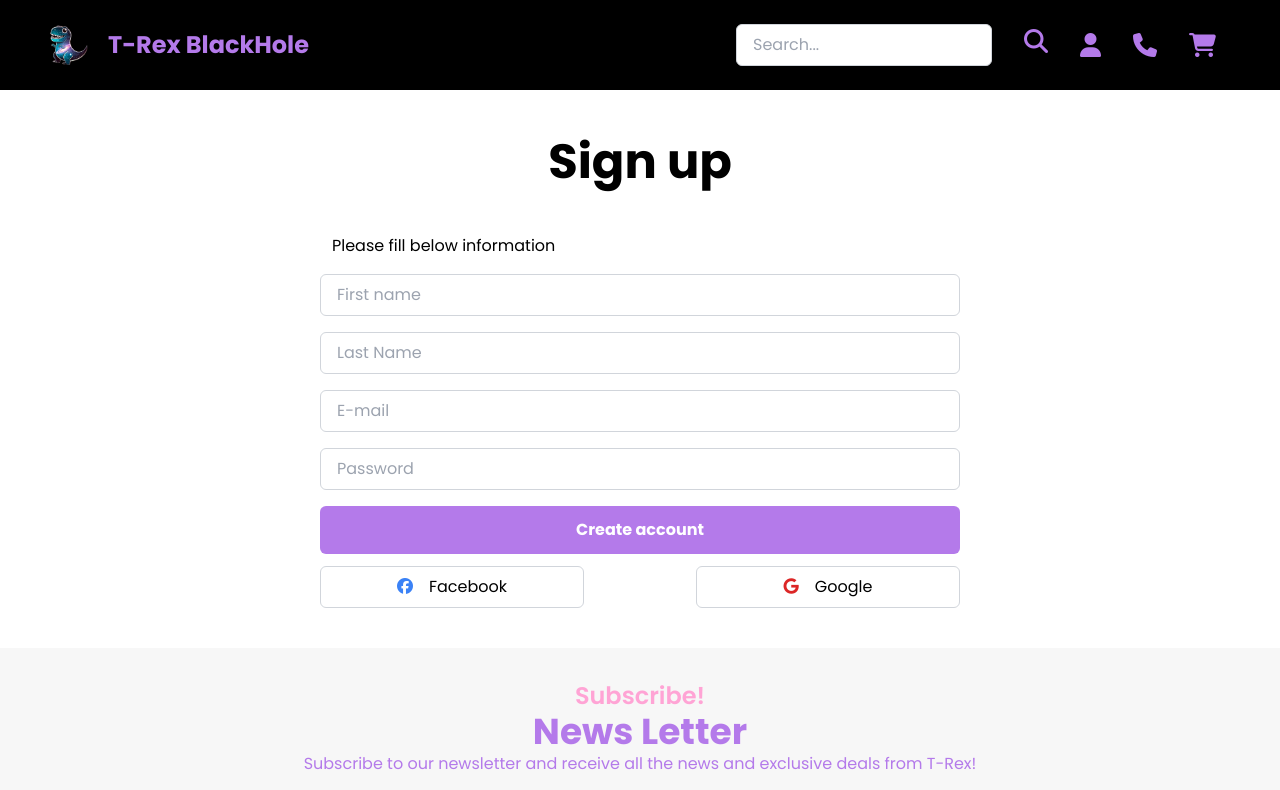
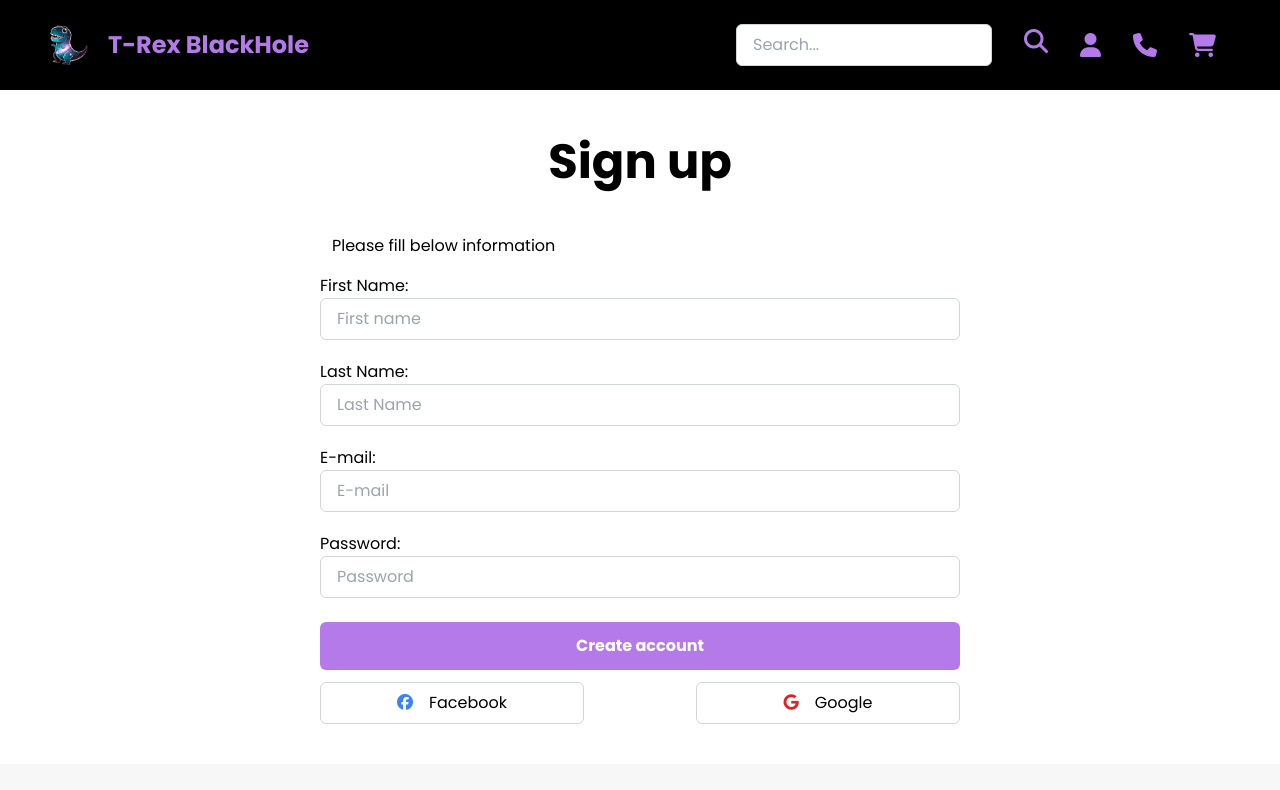
Before and after one commit to T-Rex-Back-Hole/Art-toy_Project, a React (Vite) app: page /register in a window 1280 px wide. Shown: the top 790 px of the page. Built offline with nearby package versions, Linux system fonts and the light colour scheme; no server answers.

Commit message:
update form validation

```diff
--- a/App.jsx
+++ b/App.jsx
@@ -10,10 +10,12 @@ import DetailModel from "./src/components/DetailModel";
 import Arttoy from "./src/pages/Arttoy";
 import Heroes from "./src/pages/Heroes";
 import Register from "./src/pages/Register";
-import PersonalInformation from "./src/pages/Personal-info";
+import Account from "./src/pages/Account";
+import { DataProvider } from "./src/components/DataProvider";
 
 const App = () => {
   return (
+    <DataProvider>
       <Router>
         <Navbar />
         <Routes>
@@ -21,14 +23,15 @@ const App = () => {
           <Route path="/login" element={<Login />} />
           <Route path="/contact" element={<Contact />} />
           <Route path="/cart" element={<Cart />} />
-        <Route path="/detail-model" element={<DetailModel />} />
           <Route path="/art-toy" element={<Arttoy />} />
           <Route path="/hero" element={<Heroes />} />
+          <Route path="/detail/:id" element={<DetailModel />} />
           <Route path="/register" element={<Register />} />
-        <Route path="/personal" element={<PersonalInformation />} />
+          <Route path="/account" element={<Account />} />
         </Routes>
         <Footer />
       </Router>
+    </DataProvider>
   );
 };
 
--- a/src/components/Hero.jsx
+++ b/src/components/Hero.jsx
@@ -1,25 +1,68 @@
-import React from "react";
+import React, { useEffect } from "react";
+import { Link } from "react-router-dom";
+import { useData } from "../components/DataProvider";
 
 const Hero = () => {
+  const { products, loading, error, fetchData } = useData();
+  const heroData = products.filter((product) => product.category === "Hero");
+
+  useEffect(() => {
+    if (!products.length) {
+      fetchData();
+    }
+  }, [products, fetchData]);
+
+  if (loading) {
     return (
-    <>
-      <section id="slider-container">
-        <div id="slider-wrap" className="relative max-w-*">
+      <div className="flex items-center justify-center min-h-screen bg-gray-100">
+        <p className="text-xl text-gray-700">Loading...</p>
+      </div>
+    );
+  }
+
+  if (error) {
+    return <p>{error}</p>;
+  }
+
+  function formatMoney(money) {
+    return money.toString().replace(/(\d)(?=(\d{3})+(?!\d))/g, "$1,");
+  }
+
+  return (
+    <section id="hero" className="mx-5 lg:mx-20">
+      <h2 className="text-4xl font-bold mb-6 text-center mt-10">
+        Hero Products
+      </h2>
+
+      <div className="grid grid-cols-1 md:grid-cols-2 lg:grid-cols-3 gap-8">
+        {heroData.length > 0 ? (
+          heroData.map((hero) => (
             <div
-            id="slider"
-            className="flex overflow-x-auto snap-x snap-mandatory scroll-smooth"
+              key={hero.id}
+              className="flex flex-col text-center border p-5 rounded-lg shadow-md"
             >
-            {/* <img id="slider-1" src="./images/banner1.png" alt="" className="grow shink-0 basis-full snap-start object-cover "/> */}
+              <Link
+                to={`/detail/${hero.id}`}
+                className="text-blue-500 mt-4 inline-block hover:underline"
+              >
                 <img
-              id="slider-2"
-              src="./images/banner2.png"
-              alt=""
-              className="grow shink-0 basis-full snap-start object-cover"
+                  src={hero.image}
+                  alt={hero.name}
+                  className="w-auto h-96 object-contain my-4 justify-self-center refer-img"
                 />
+              </Link>
+
+              <p className="text-lg text-purple-600">
+                {formatMoney(hero.price)} ฿
+              </p>
+              <p className="text-sm text-gray-700 mt-2">{hero.description}</p>
             </div>
+          ))
+        ) : (
+          <p>No Hero products available</p>
+        )}
       </div>
     </section>
-    </>
   );
 };
 
--- a/src/pages/Register.jsx
+++ b/src/pages/Register.jsx
@@ -1,43 +1,134 @@
-import React from "react";
+import React, { useEffect, useState } from "react";
+import { Link } from "react-router-dom";
+import { useNavigate } from "react-router-dom";
 
 const Register = () => {
+  const [isEmailValid, setIsEmailValid] = useState(true);
+  const [isPasswordStrong, setIsPasswordStrong] = useState(true);
+  const [email, setEmail] = useState("");
+  const [password, setPassword] = useState("");
+  const [user, setUser] = useState([]);
+  const [formUser, setFormUser] = useState("");
+
+  const navigate = useNavigate();
+  const initialfromUser = {
+    firstName: "",
+    lastName: "",
+    email: "",
+    password: "",
+  };
+  const handleSubmit = (event) => {
+    event.preventDefault();
+    setUser([...user, formUser]);
+    if (email && password) {
+      navigate("/login");
+    } else {
+      alert("Information is incomplete");
+    }
+  };
+  const handleChange = (event) => {
+    const name = event.target.value;
+    const value = event.target.value;
+    setFormUser({ ...formUser, [name]: value });
+  };
+
+  useEffect(() => {
+    if (email) {
+      const emailRegX = /^[\w\.-]+@[a-zA-Z\d\.-]+\.[a-zA-Z]{2,6}$/;
+      const isValidEmail = emailRegX.test(email);
+      setIsEmailValid(isValidEmail);
+    }
+  }, [email]);
+
+  useEffect(() => {
+    if (password) {
+      const minLength = password.length >= 8;
+      const hasLowercase = /[a-z]/.test(password);
+      const hasUppercase = /[A-Z]/.test(password);
+      const hasNumber = /[0-9]/.test(password);
+      const hasSymbol = /[!@#$%^&*(),.?":{}|<>]/.test(password);
+
+      setIsPasswordStrong(
+        minLength && hasLowercase && hasUppercase && hasNumber && hasSymbol
+      );
+    }
+  }, [password]);
+
   return (
     <>
       <div className="font-bold text-5xl text-center my-12">Sign up</div>
 
       <section
         id="form"
+        onSubmit={handleSubmit}
         className="flex flex-col justify-center lg:flex-row lg:justify-center"
       >
-        <form className="flex flex-col px-4 lg:flex-col lg:justify-center lg:space-y-4 lg:w-1/2 lg:px-0">
+        <form
+          className="flex flex-col px-4 lg:flex-col lg:justify-center lg:space-y-4 lg:w-1/2 lg:px-0"
+          onSubmit={handleSubmit}
+        >
           <p className="text-base my-2 px-3 lg:my-0">
             Please fill below information
           </p>
-
+          <label>
+            First Name:
             <input
-            id="first-name"
-            type="email"
+              id="firstName"
+              type="text"
+              value={formUser.firstName}
               placeholder="First name"
-            className="w-full rounded-full px-4 py-2 border mb-4 border-gray-300 lg:rounded-md focus:ring-1 focus:outline-none"
+              onChange={handleChange}
+              className="w-full rounded-full px-4 py-2 border mb-1 border-gray-300 lg:rounded-md focus:ring-1 focus:outline-none"
             />
+          </label>
+          <label>
+            Last Name:
             <input
-            id="last-name"
+              id="lastName"
               type="text"
+              value={formUser.lastName}
               placeholder="Last Name"
-            className="w-full rounded-full px-4 py-2 mb-4 border border-gray-300 lg:rounded-md focus:ring-1 focus:outline-none"
+              onChange={handleChange}
+              className="w-full rounded-full px-4 py-2 mb-1 border border-gray-300 lg:rounded-md focus:ring-1 focus:outline-none"
             />
+          </label>
+          <label>
+            E-mail:{" "}
             <input
               id="email"
               type="email"
+              value={formUser.email}
               placeholder="E-mail"
-            className="w-full rounded-full px-4 py-2 mb-4 border border-gray-300 lg:rounded-md focus:ring-1 focus:outline-none"
+              onChange={(event) => {
+                setEmail(event.target.value);
+                handleChange();
+              }}
+              className="w-full rounded-full px-4 py-2 mb-1 border border-gray-300 lg:rounded-md focus:ring-1 focus:outline-none"
             />
+            {!isEmailValid && (
+              <p className="text-red-600">Email is incorrect</p>
+            )}
+          </label>
+          <label>
+            Password:{" "}
             <input
               id="password"
-            type="text"
+              type="password"
               placeholder="Password"
-            className="w-full rounded-full px-4 py-2 mb-4 border border-gray-300 lg:rounded-md focus:ring-1 focus:outline-none"
+              value={formUser.password}
+              onChange={(event) => {
+                setPassword(event.target.value);
+                handleChange();
+              }}
+              className="w-full rounded-full px-4 py-2 mb-2 border border-gray-300 lg:rounded-md focus:ring-1 focus:outline-none"
             />
+            {!isPasswordStrong && (
+              <p className="text-red-600">
+                Your password must be at least 8 characters including a
+                lowercase letter, an uppercase letter, and a number
+              </p>
+            )}
+          </label>
 
           <div id="btn-create-account" className="flex w-full">
             <button
```
Lines whose indentation alone changed are shown as unchanged.
